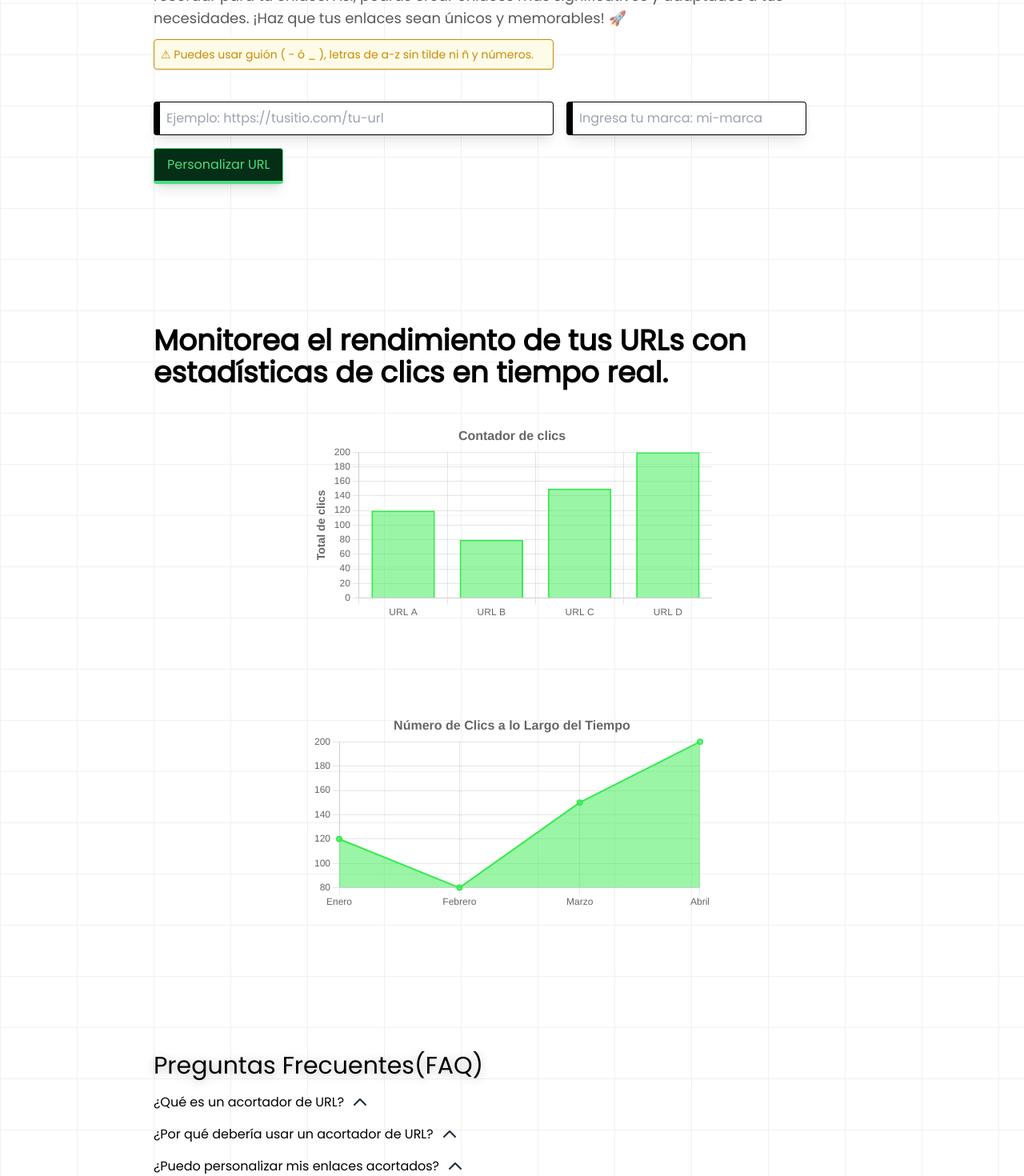
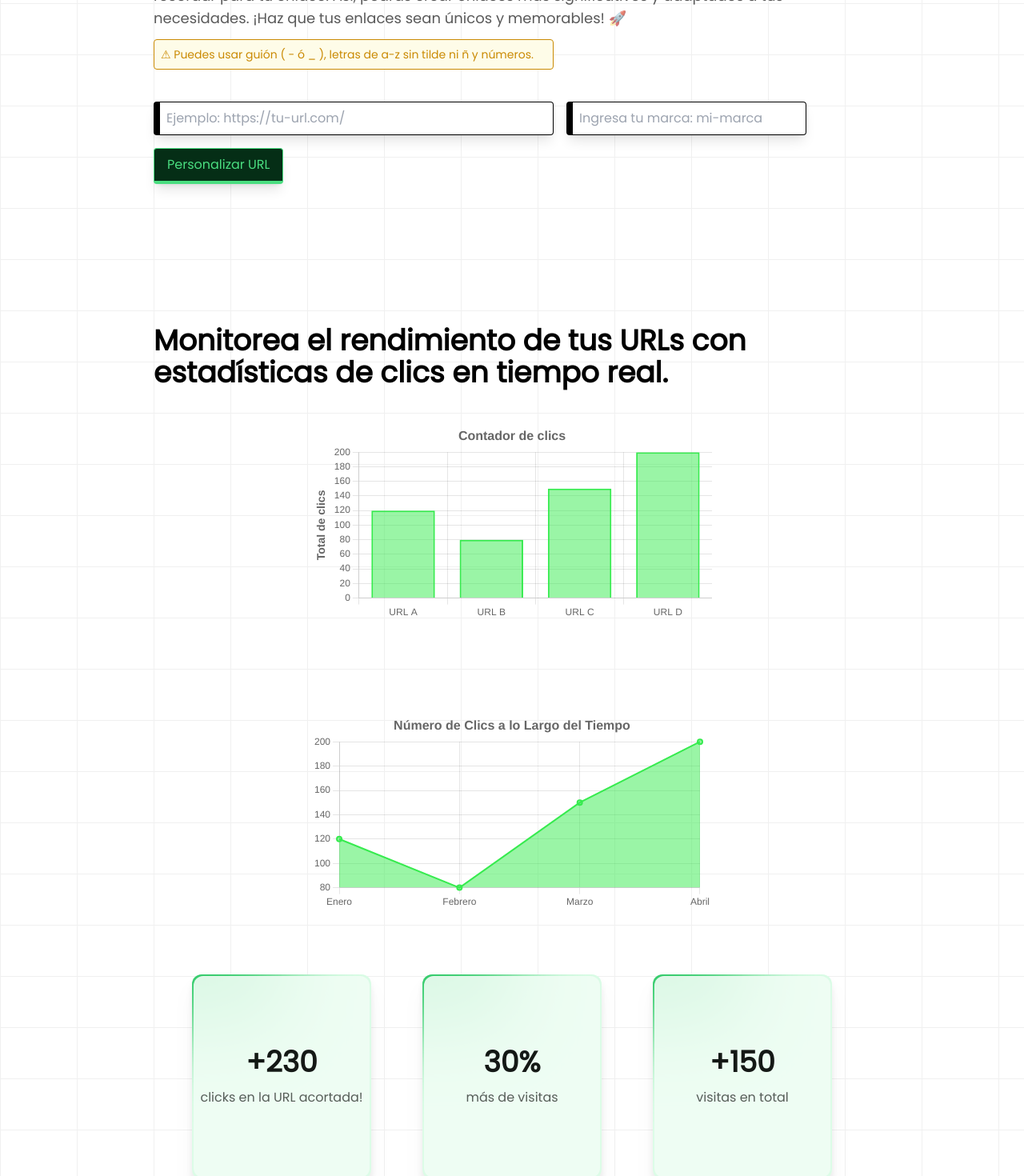
Before and after one commit to Alex-Amenta/SleekLink-short-url, a Next.js app: page / in a window 1280 px wide. Shown: the part 700-2170 px from the top of the page at 80% size. Built offline with nearby package versions, Linux system fonts and the light colour scheme.

Commit message:
add data ficticios

```diff
--- a/src/app/page.jsx
+++ b/src/app/page.jsx
@@ -11,7 +11,7 @@ export default function Home() {
       </div>
 
       <div className="mt-10 flex justify-start items-center gap-4 flex-wrap">
-        <input className="p-2 border border-l-8 bg-white border-black rounded max-w-[600px] w-full focus-visible:border-green-400 shadow-lg" type="text" placeholder="Ejemplo: https://tusitio.com/tu-url" required/>
+        <input className="p-2 border border-l-8 bg-white border-black rounded max-w-[600px] w-full focus-visible:border-green-400 shadow-lg" type="text" placeholder="Ejemplo: https://tu-url.com/" required/>
 
         <button className="bg-green-950 text-green-400 border border-green-400 border-b-4 font-medium overflow-hidden relative px-4 py-2 rounded hover:brightness-150 hover:border-t-4 hover:border-b active:opacity-75 outline-none duration-300 group shadow-lg">
           <span className="bg-green-400 shadow-green-400 absolute -top-[150%] left-0 inline-flex w-80 h-[5px] rounded opacity-50 group-hover:top-[150%] duration-500 shadow-[0_0_10px_10px_rgba(0,0,0,0.3)]"></span>
--- a/src/components/CustomizeUrl.jsx
+++ b/src/components/CustomizeUrl.jsx
@@ -21,7 +21,7 @@ const CustomizeUrl = () => {
         <input
           className="p-2 border border-l-8 bg-white border-black rounded max-w-[500px] w-full focus-visible:border-green-400 shadow-lg"
           type="text"
-          placeholder="Ejemplo: https://tusitio.com/tu-url"
+          placeholder="Ejemplo: https://tu-url.com/"
           required
         />
         <input
--- a/src/components/Statistics.jsx
+++ b/src/components/Statistics.jsx
@@ -3,19 +3,48 @@ import SkeletonStatistics from "./SkeletonStatistics";
 import ChartsContainer from "./graphics/ChartsContainer";
 import Loading from "@/app/Loading";
 
+const dataStatistics = [
+  {
+    data: "+230",
+    description: "clicks en la URL acortada!",
+  },
+  {
+    data: "30%",
+    description: "más de visitas",
+  },
+  {
+    data: "+150",
+    description: "visitas en total",
+  },
+];
+
 const Statistics = () => {
   return (
     <section className="my-44">
       <h3 className="text-4xl font-bold">
-      Monitorea el rendimiento de tus URLs con estadísticas de clics en tiempo real.
+        Monitorea el rendimiento de tus URLs con estadísticas de clics en tiempo
+        real.
       </h3>
       <Suspense fallback={<Loading />}>
-
         <div className="mt-10 flex justify-start lg:justify-center items-center flex-wrap gap-10 xl:gap-28">
           <ChartsContainer />
         </div>
       </Suspense>
 
+      <article className="mt-20 flex flex-wrap justify-center items-center gap-16">
+        {dataStatistics.map(({ data, description }, index) => (
+          <div
+            key={index}
+            className="relative drop-shadow-xl w-56 h-64 overflow-hidden rounded-xl bg-green-100"
+          >
+            <div className="absolute flex flex-col items-center justify-center z-[1] opacity-90 rounded-xl inset-0.5 bg-green-50">
+              <p className="text-4xl font-bold">{data}</p>
+              <p className="text-balance text-black/70 mt-3">{description}</p>
+            </div>
+            <div className="absolute w-56 h-48 bg-green-500 blur-[50px] -left-1/2 -top-1/2"></div>
+          </div>
+        ))}
+      </article>
     </section>
   );
 };
```
